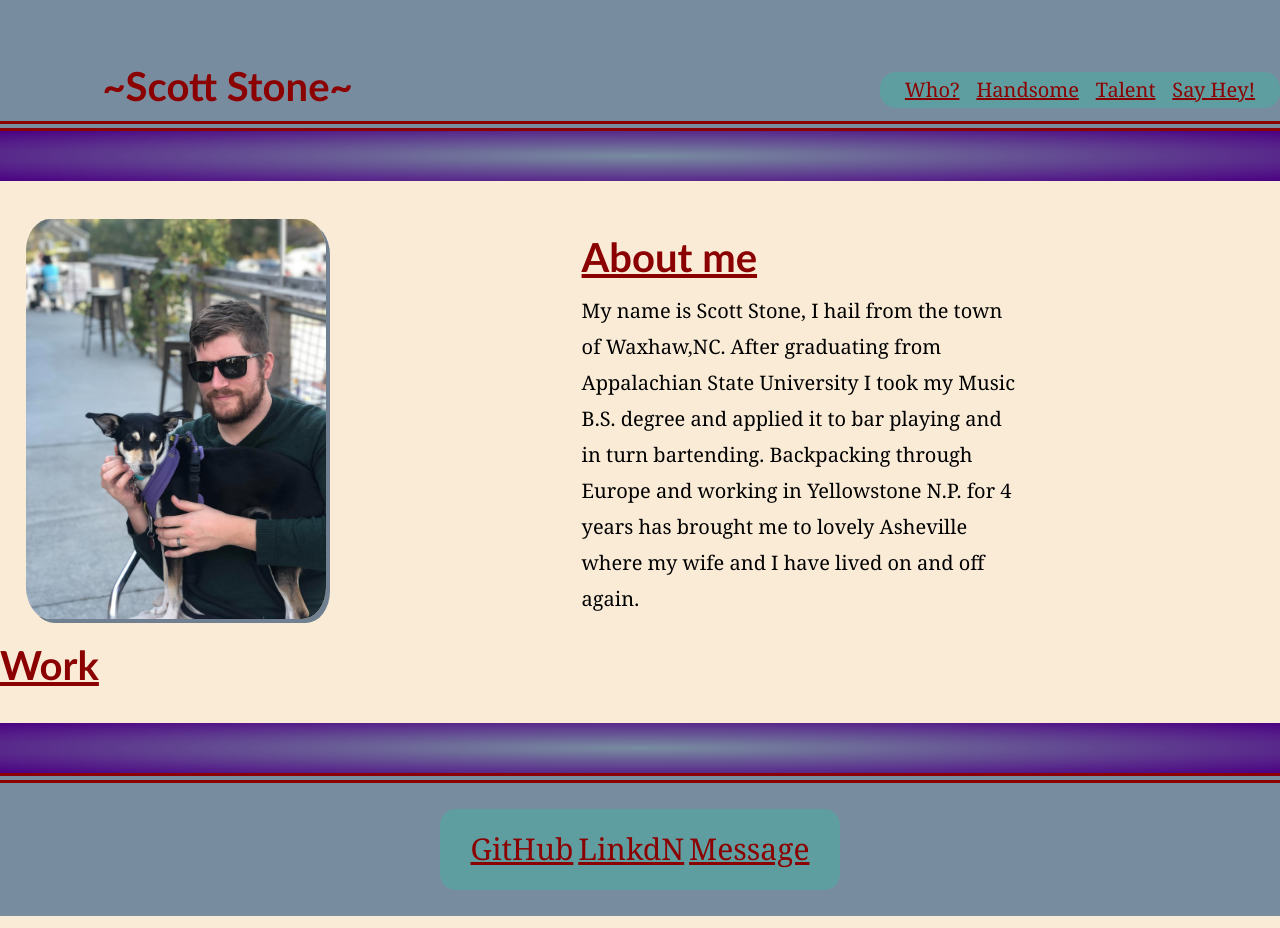
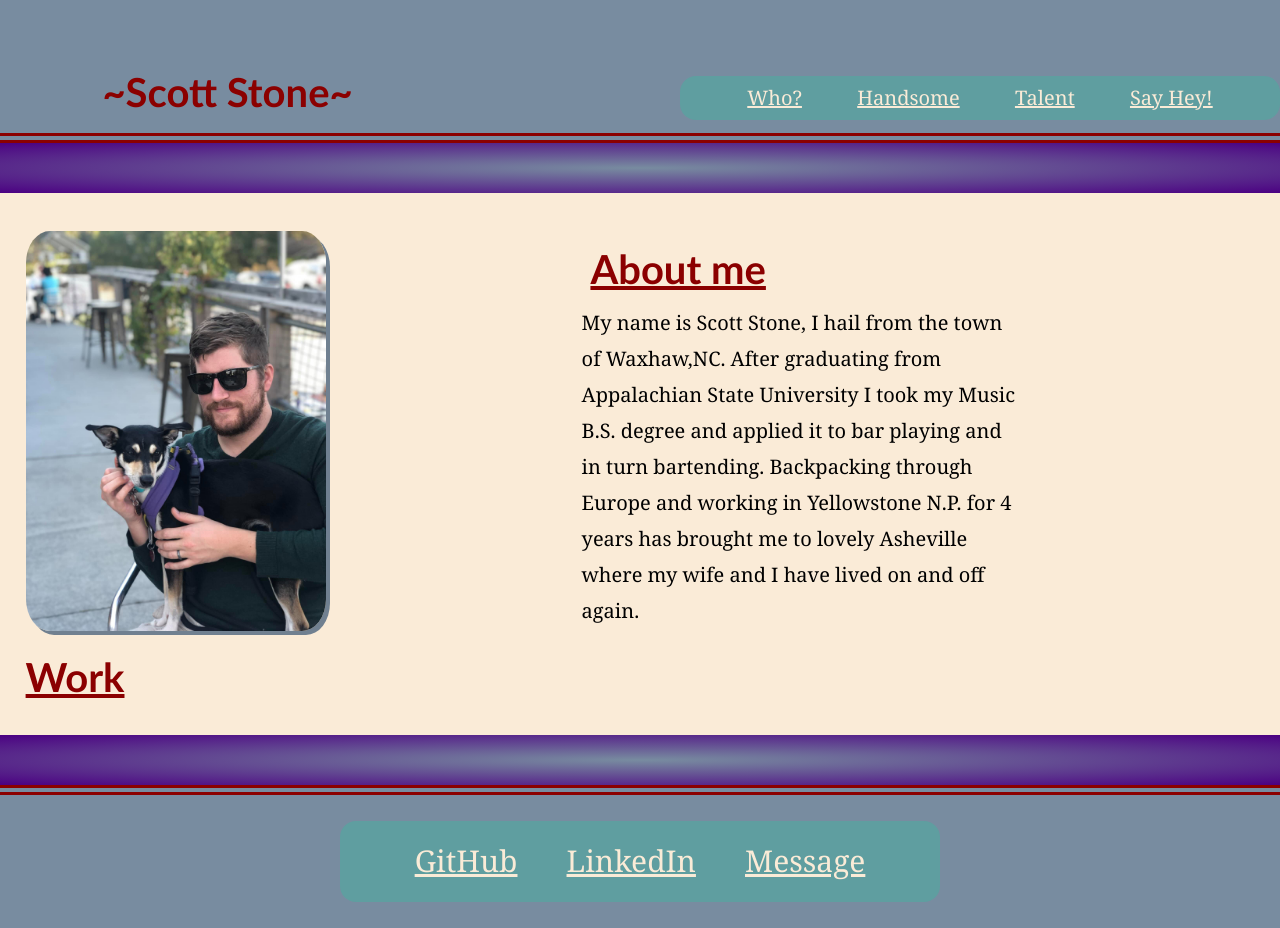
Before and after one commit to Simplerer/Portfolio-Practice, a plain HTML site: page index.html in a window 1280 px wide. Drawn offline with Linux system fonts and the light colour scheme.

Commit message:
add hyperlinks to footer for my social media

```diff
--- a/assets/css/style.css
+++ b/assets/css/style.css
@@ -1,13 +1,13 @@
-* {
+/* * {
     box-sizing: border-box;
-}
+} */
 
 body {
     display: flex;
     flex-direction: column;
     font-size: 20px;
     background-color:antiquewhite;
-    font-family:Georgia, 'Times New Roman', Times, serif
+    font-family:Georgia, 'Times New Roman', Times, serif;
 }
 
 .container {
@@ -48,7 +48,7 @@ h1 {
 ul {
     display: flex;
     justify-content: space-evenly;
-    min-width: 400px;
+    min-width: 600px;
     background-color: cadetblue;
     border-radius: 16px;
     padding: 2%;
@@ -56,7 +56,7 @@ ul {
 }
 
 a {
-    color: darkred;
+    color: antiquewhite;
 }
 
 a:hover {
@@ -119,8 +119,5 @@ h2 {
     font-weight: 700;
     font-size: 200%;
     text-decoration:underline;
+    margin-left: 2%;
 }
-
-@media screen and
-
-}
--- a/index.html
+++ b/index.html
@@ -40,9 +40,10 @@
     <div class="prefooter"></div>
     <footer>
         <ul id="contact">
-            <li><a href="">GitHub</a></li>
-            <li><a href="">LinkdN</a></li>
-            <li><a href="">Message</a></li>
+            <li><a href="https://github.com/Simplerer" target="_blank">GitHub</a></li>
+            <li><a href="https://www.linkedin.com/in/scott-stone-392156231/" target="_blank">LinkedIn</a></li>
+            <li><a href="https://gmail.com" target="_blank">Message</a></li>
+            <!-- This last link is blank to keep my actual e-mail seperate here -->
         </ul>
     </footer>
 
```
